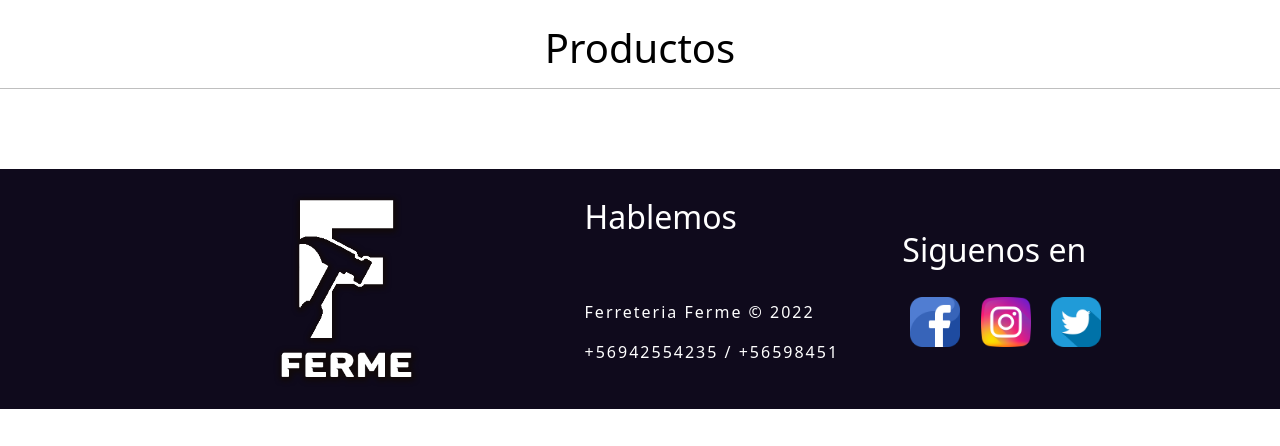
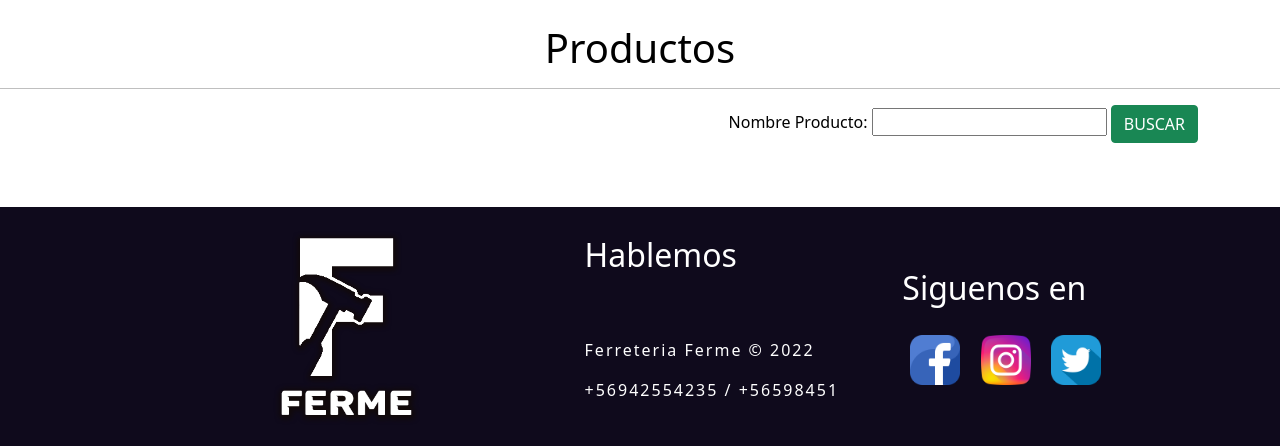
Before and after one commit to Alexisdm1985/ClasePortafolio_FermeApp, a Django app: page /productos/ in a window 1280 px wide. Shown: the part 136-582 px from the top of the page. Run offline with Django 4.2, Linux system fonts and the light colour scheme; data that the repository does not hold is empty.

Commit message:
Filtro en productos y EMP productos

```diff
--- a/fermeApp/models.py
+++ b/fermeApp/models.py
@@ -245,7 +245,6 @@ class InvProducto(models.Model):
         db_table = 'inv_producto'
 
 
-
 class OrdenCompra(models.Model):
     nro_orden = models.AutoField(primary_key=True)
     fecha = models.DateField()
--- a/fermeApp/templates/fermeApp/empleado/modificarProducto.html
+++ b/fermeApp/templates/fermeApp/empleado/modificarProducto.html
@@ -22,8 +22,6 @@
 
         </form>
     </div>
-
-
 </main>
 {% endblock %}
 
--- a/fermeApp/templates/fermeApp/productos.html
+++ b/fermeApp/templates/fermeApp/productos.html
@@ -10,14 +10,25 @@
 <!-- CONTENT -->
 {% block contenido %}
 
-<!-- Foto -->
-
 <body>
     <div align='center'>
         <br>
         <h1 class="fa fa-align-center"> Productos</h1>
         <hr>
-      </div>
+    </div>
+
+        <!-- FILTRAR -->
+           <div class="container-sm" align="right"  >
+                <div class="row">
+                    <form action="" method="POST">
+                        <label for="">Nombre Producto: </label>
+                        <input type="text" name="nombre" id="" value="{{request.GET.nombre}}">
+                        <input type="submit" class ="btn btn-success" value="BUSCAR">
+                        {% csrf_token %}
+                    </form>
+                </div>
+            </div>
+      <!-- FIN FILTRAR -->
 </body>
 
 <main>
--- a/fermeApp/views.py
+++ b/fermeApp/views.py
@@ -49,11 +49,18 @@ def nosotros(request):
 
 def productos(request):
         # Obtiene todos los productos
-    listadoProducto = InvProducto.objects.all()
+    producto = InvProducto.objects.all()
     data = {
-        'productos': listadoProducto
+        'productos': producto
     }
-    return render(request, 'fermeApp/productos.html', data)
+
+    if request.POST.get('nombre'):
+                tituloAfiltrar = request.POST.get('nombre')
+                producto = producto.filter(nombre__icontains=tituloAfiltrar)
+
+    return render(request, 'fermeApp/productos.html', {'productos': producto})
+
+
 
 def contacto(request):
     return render(request, 'fermeApp/contacto.html')
@@ -72,11 +79,20 @@ def empleado(request):
 
 # Listar productos
 def emp_productos(request):
+
     producto = InvProducto.objects.all()
     data = {
         'productos': producto
     }
-    return render(request, 'fermeApp/empleado/emp_productos.html', data)
+
+    if request.POST.get('nombre'):
+                tituloAfiltrar = request.POST.get('nombre')
+                producto = producto.filter(nombre__icontains=tituloAfiltrar)
+
+    return render(request, 'fermeApp/empleado/emp_productos.html', {'productos': producto})
+
+
+
 
 # @permission_required('fermeApp.add_invproducto')
 def addProducto(request):
```
Also changed, not shown: fermeApp/templates/fermeApp/empleado/emp_productos.html (+28 -0 lines), media/productos/Serrucho_JKPV2VF.jpg (added).
